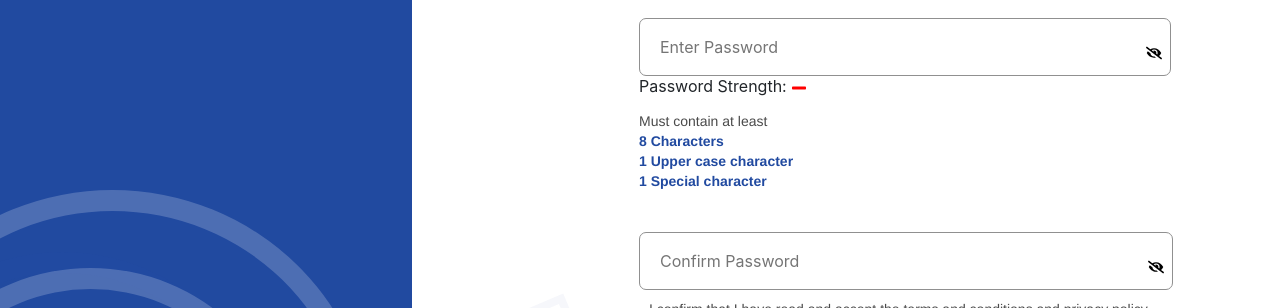
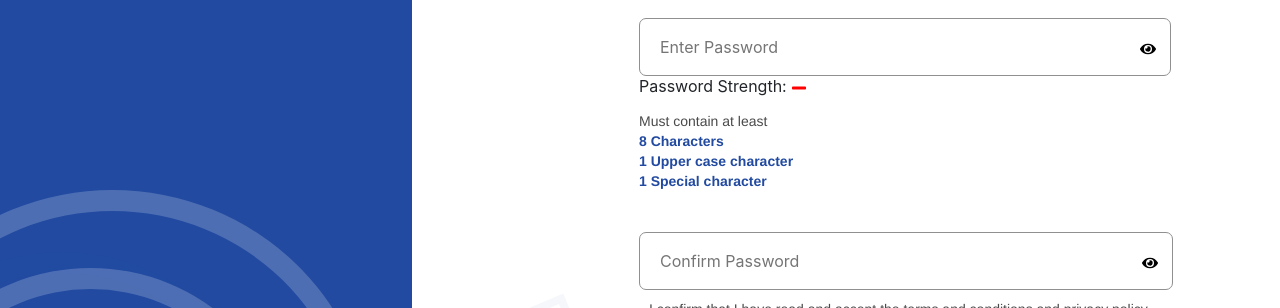
Before and after one commit to Daveohi/Conclase_survey, a React (Vite) app in the folder conclase_survey_app/: page /register in a window 1280 px wide. Shown: the part 492-800 px from the top of the page. Built offline with nearby package versions, Linux system fonts and the light colour scheme; a web font is replaced by a local one.

Commit message:
feature/update on register page

```diff
--- a/conclase_survey_app/src/Component/RegisterForm.jsx
+++ b/conclase_survey_app/src/Component/RegisterForm.jsx
@@ -53,10 +53,10 @@ const RegisterForm =  ({ value, hook }) => {
     setShowPassword(!showPassword);
   };
 
-  const handlePasswordChange = ({}) => {
-    setPassword(e.target.value);
+  // const handlePasswordChange = (e) => {
+  //   setPassword(e.target.value);
 
-  };
+  // };
 
   const handleConfirmPasswordChange = (e) => {
     setConfirmPassword(e.target.value);
@@ -233,7 +233,7 @@ const RegisterForm =  ({ value, hook }) => {
             type="button"
             onClick={togglePasswordVisibility}
           >
-            {showPassword ? <FaEye /> : <FaEyeSlash />}
+            {showPassword ? <FaEyeSlash /> : <FaEye />}
           </button>
         </div>
       </div>
--- a/conclase_survey_app/src/Functions/Password.jsx
+++ b/conclase_survey_app/src/Functions/Password.jsx
@@ -10,7 +10,7 @@ const PasswordStrengthMeter = ({ value, hook }) => {
     setShowPassword(!showPassword);
   };
 
-  const handlePasswordChange = () => {
+  const handlePasswordChange = (e) => {
     hook(e.target.value);
   };
 
@@ -62,7 +62,7 @@ const PasswordStrengthMeter = ({ value, hook }) => {
           type="button"
           onClick={togglePasswordVisibility}
         >
-          {showPassword ? <FaEye /> : <FaEyeSlash />}
+          {showPassword ? <FaEyeSlash /> : <FaEye />}
         </button>
       </div>
       <div>
--- a/conclase_survey_app/src/Styles/Dashboard/FormTitle.css
+++ b/conclase_survey_app/src/Styles/Dashboard/FormTitle.css
@@ -125,7 +125,6 @@ select
     height: 1px;
     margin: 28px 0 0 66.876px;
     border-top: 1px solid rgba(210, 210, 210, 0.7);
-    /* background: url(../assets/images/83172d3f-8757-41f0-9ac1-3cf6a2d7626c.png) no-repeat center; */
     background-size: cover;
     z-index: 24;
 }
@@ -151,11 +150,10 @@ select
 .add {
     position: absolute;
     width: 34px;
-    height: 34px;
+    height: 44px;
     top: 14px;
     left: 0;
     font-size: 40px;
-    /* font-weight: bolder; */
     z-index: 28;
     overflow: hidden;
 }
@@ -163,7 +161,7 @@ select
 .bi-trash3 {
     position: absolute;
     width: 34px;
-    height: 34px;
+    height: 44px;
     top: 19px;
     left: 60px;
     z-index: 19;
@@ -208,4 +206,5 @@ select
     height: 16px;
     font-size: 25px;
     z-index: 27;
+    margin: 5px auto;
 }
--- a/conclase_survey_app/src/Styles/Dashboard/TitleBar.css
+++ b/conclase_survey_app/src/Styles/Dashboard/TitleBar.css
@@ -159,19 +159,19 @@
     position: absolute;
     width: 946px;
     height: 56px;
-    padding: 10px 37px 10px 37px;
+    padding: 10px 0 20px 5px;
     background: #ffffff;
     border-top: 3px solid #214aa0;
     z-index: 11;
     border-radius: 6px;
-    margin-top: 115px;
+    margin-top: 125px;
 }
 
 .bi-type-bold {
     flex-shrink: 0;
     position: relative;
     width: 24px;
-    height: 24px;
+    height: 30px;
     background-size: cover;
     z-index: 12;
     overflow: hidden;
@@ -182,7 +182,7 @@
     flex-shrink: 0;
     position: relative;
     width: 24px;
-    height: 24px;
+    height: 30px;
     z-index: 13;
     overflow: hidden;
     font-size: 25px;
@@ -192,7 +192,7 @@
     flex-shrink: 0;
     position: relative;
     width: 24px;
-    height: 24px;
+    height: 30px;
     z-index: 14;
     overflow: hidden;
     font-size: 25px;
@@ -202,7 +202,7 @@
     flex-shrink: 0;
     position: relative;
     width: 24px;
-    height: 24px;
+    height: 30px;
     z-index: 15;
     overflow: hidden;
     font-size: 25px;
@@ -244,7 +244,7 @@
     padding: 30px 30px 30px 30px;
     border-bottom: 1px solid rgba(210, 210, 210, 0.7);
     z-index: 16;
-    margin-top: -60px;
+    margin-top: auto;
 }
 
 .mm-dd-yyyy {
@@ -268,8 +268,6 @@
     width: 26px;
     height: 26px;
     font-size: 25px;
-    /* background: url(../assets/images/0b29cf8d-7a2b-4377-9354-f9244132ed58.png) no-repeat center;
-    background-size: cover; */
     z-index: 18;
     overflow: hidden;
 }
--- a/conclase_survey_app/src/Styles/Register/Register.css
+++ b/conclase_survey_app/src/Styles/Register/Register.css
@@ -2,7 +2,6 @@
     background-color: #ffffff;
     display: flex;
     flex-direction: row;
-    /* grid-template-columns: 25% auto; */
     justify-content: left;
     width: 100%;
 }
@@ -404,8 +403,9 @@
     border: none;
     background: #ffffff;
     /* font-size: 20px; */
-    width: 13.62px;
-    height: 12.04px;
+    width: 25px;
+    height: 25px;
+    outline: none;
 }
 
 .desktop1 .img {
@@ -487,21 +487,6 @@
     position: relative;
 }
 
-/* .desktop1 .text-wrapper-6 {
-    color: #214aa0;
-    font-family: "Anek Tamil-SemiBold", Helvetica;
-    font-size: 14px;
-    font-weight: 600;
-    height: 17px;
-    letter-spacing: 0;
-    line-height: 21px;
-    margin-top: -1px;
-    position: relative;
-    text-align: center;
-    white-space: nowrap;
-    width: 125px;
-} */
-
 .desktop1 .create-my-account {
     align-items: center;
     display: flex;
```
